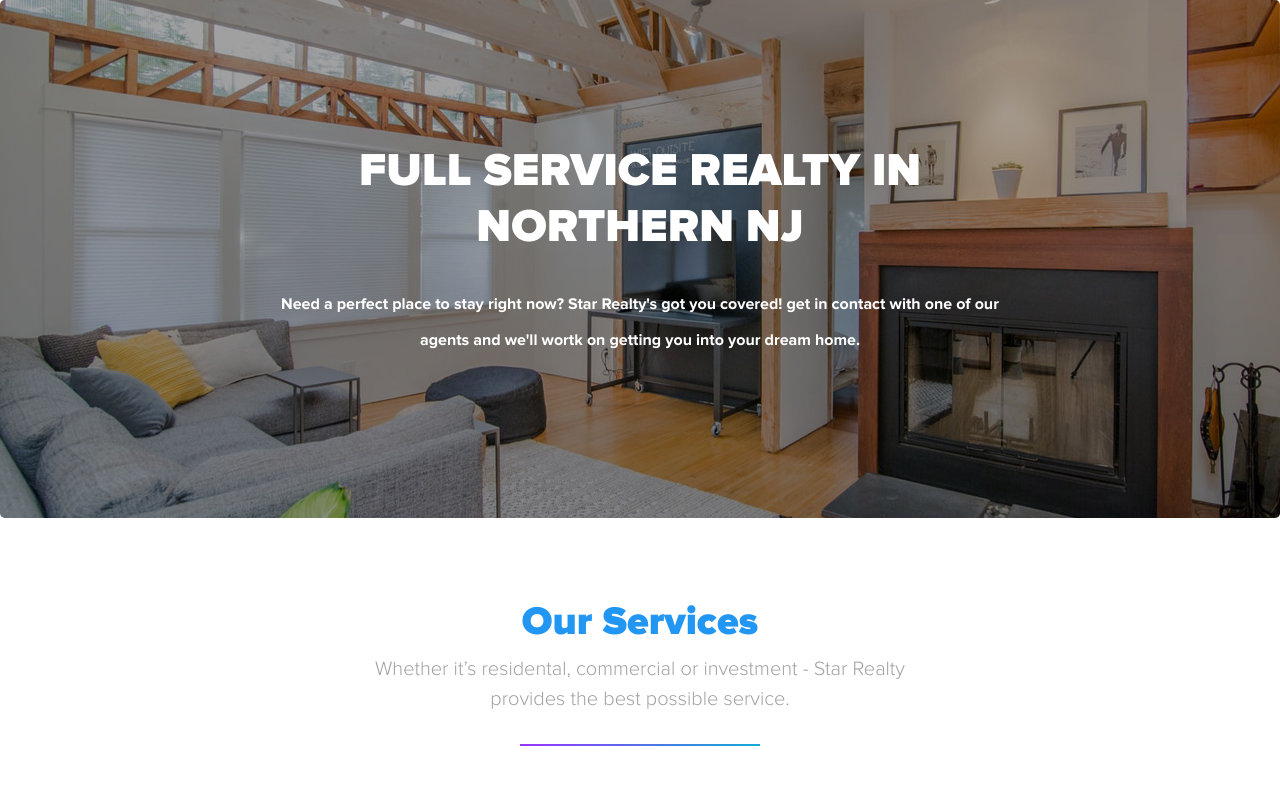
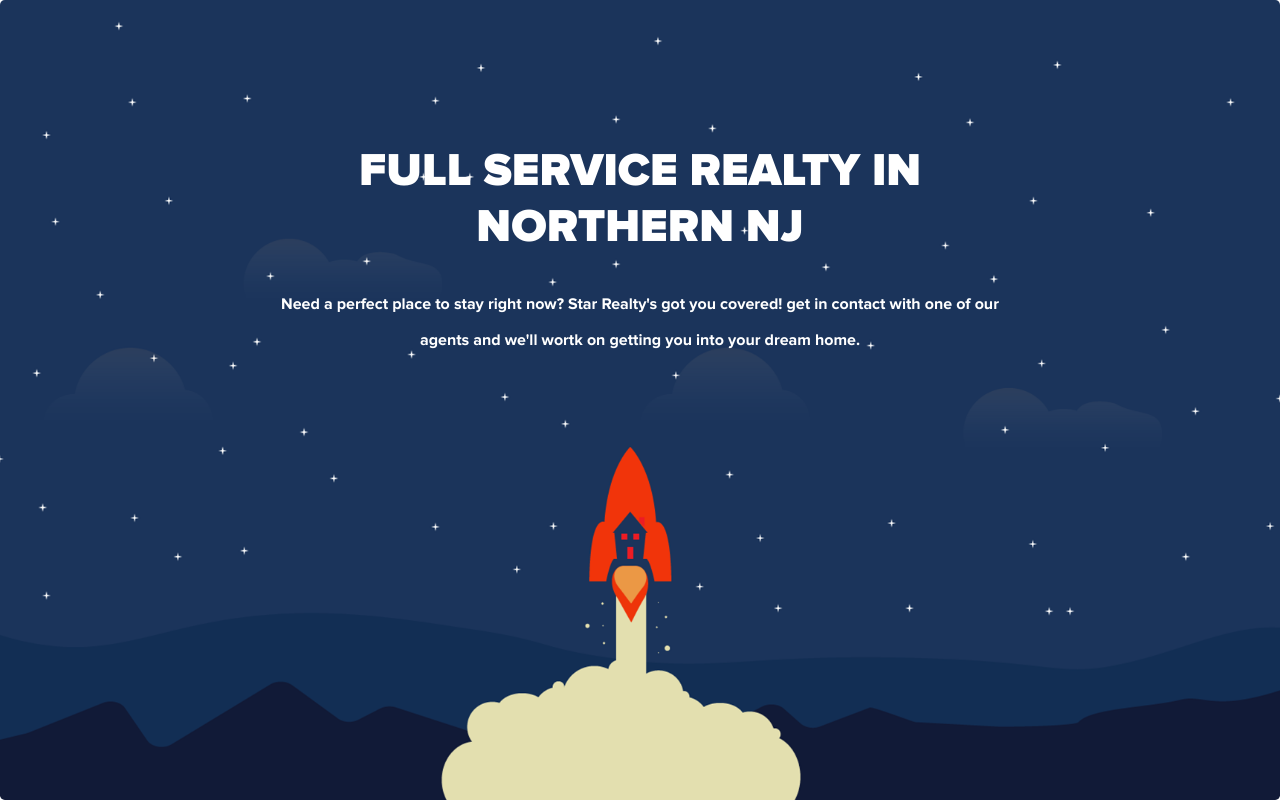
Before and after one commit to DesmondRay/Star, a plain HTML site: page index.html in a window 1280 px wide. Shown: the top 802 px of the page. Drawn offline with nearby package versions, Linux system fonts and the light colour scheme.

Commit message:
Add files via upload

```diff
--- a/stylesheets/index.scss
+++ b/stylesheets/index.scss
@@ -4,12 +4,13 @@
 $text-dark: #333333;
 
 #homeJumbotron {
-  position: relative;
   text-align: center;
   margin: 0 !important;
-  background-image: url("../images/living_room.jpg");
+  background-image: url("../images/space_bg.png");
+  background-size: cover;
   background-position: center;
   color: #fff;
+  height: 100vh;
 
 
   .container {
```
Also changed, not shown: stylesheets/index.css, 1 other file.
